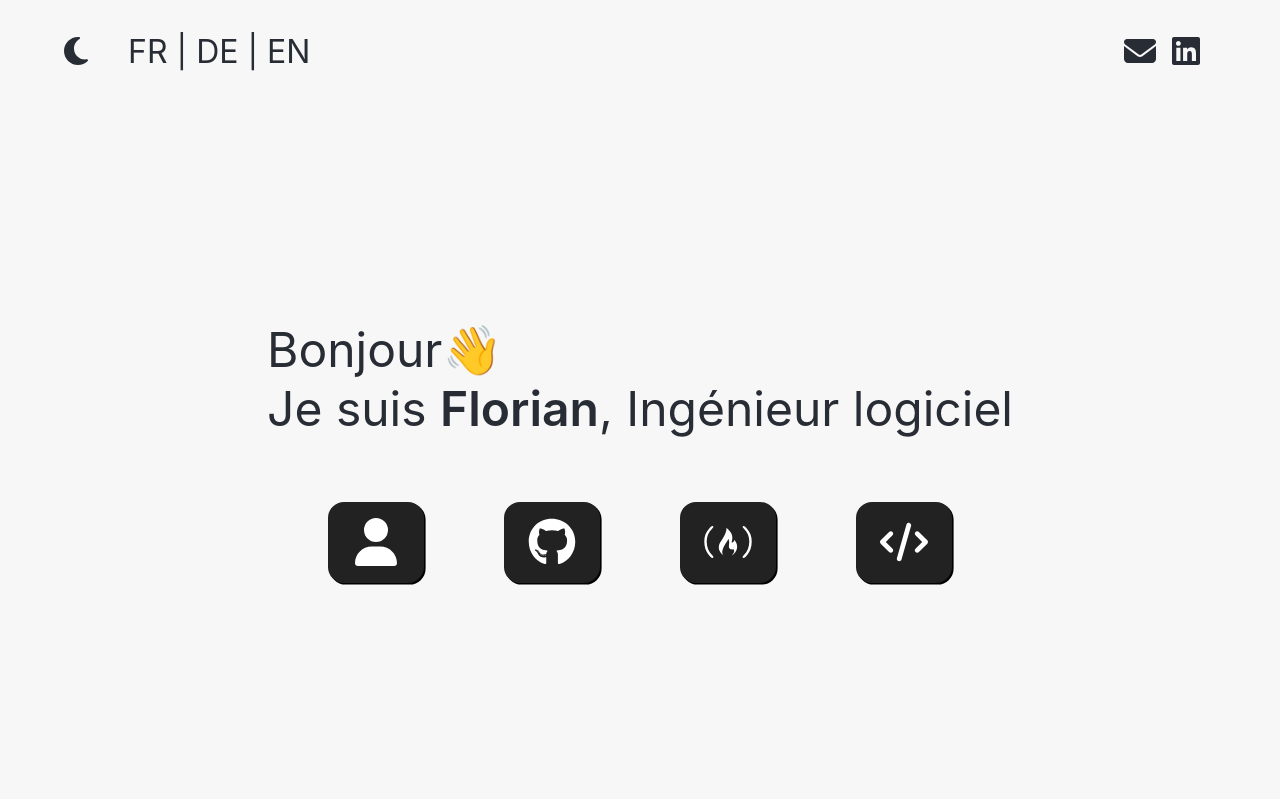
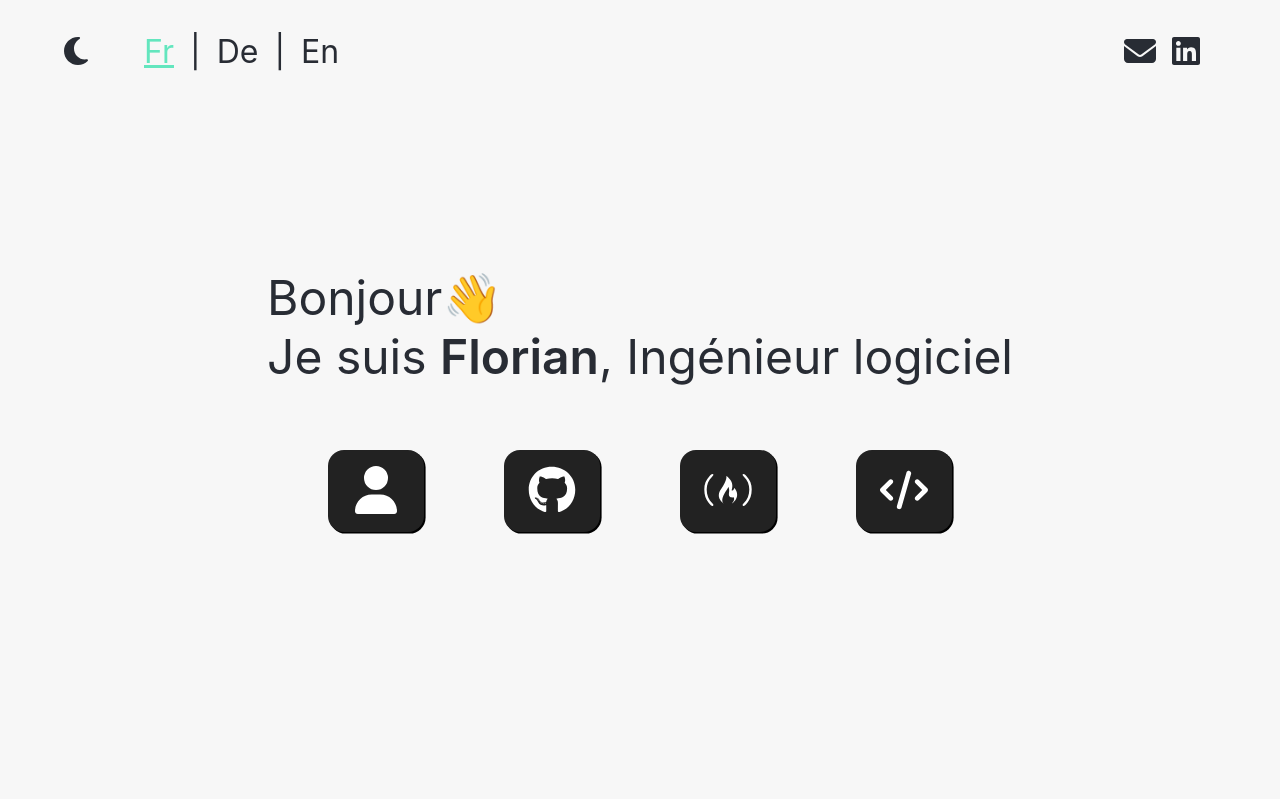
Before and after one commit to Lauiss/portfolio, a React (Create React App) app: page / in a window 1280 px wide. Shown: the top 799 px of the page. Built offline with nearby package versions, Linux system fonts and the light colour scheme; the HTML template or start-up script is replaced by a standard one.

Commit message:
added small features

```diff
--- a/src/App.css
+++ b/src/App.css
@@ -38,6 +38,11 @@ p {
   flex-direction: column;
   align-items: center;
   justify-content: center;
+  position: fixed;
+  top: 0;
+  left: 0;
+  right: 0;
+  z-index: 999; /* Pour s'assurer que le header reste au-dessus des autres éléments */
 }
 
 .welcome-page{
@@ -48,13 +53,16 @@ p {
   font-size: 3rem;
   margin: 0;
   padding: 0;
+  font-size: 10rem;
+  align-items: center;
+  height: 100vh;
 }
 
-span {
+p span {
   font-weight: 600;
 }
 
-span:hover{
+p span:hover{
   color: var(--accentuation_color);
   transition: 0.5s ease-in-out;
 }
@@ -78,6 +86,11 @@ span:hover{
   animation: handWave 1s ease infinite;
 }
 
+.presentation-section {
+  height: 100vh;
+  overflow-y: auto;
+}
+
 @keyframes handWave {
   0% { transform: rotate(-20deg); }
   50% { transform: rotate(0deg); }
@@ -89,11 +102,6 @@ span:hover{
     font-size: 0.5rem;
   }
 
-  .welcome-page {
-    font-size: 10rem;
-    align-items: center;
-  }
-
   .App-header {
     font-size: 0.5rem;
   }
--- a/src/App.js
+++ b/src/App.js
@@ -4,12 +4,10 @@ import CustomHeader from './header/custom_header';
 import { faUser, faCode, faSun, faMoon } from '@fortawesome/free-solid-svg-icons'
 import { faGithub, faFreeCodeCamp } from '@fortawesome/free-brands-svg-icons';
 import Presentation from './presentation/presentation';
-import React, {useState} from 'react';
+import React, {useState, useEffect} from 'react';
 import i18n from 'i18next';
 import { useTranslation, initReactI18next } from 'react-i18next';
 
-
-//
 i18n
   .use(initReactI18next)
   .init({
@@ -35,16 +33,37 @@ function App() {
 
   const { t: translate } = useTranslation();
 
+  const changeLanguage = (lng) => {
+    i18n.changeLanguage(lng);
+  };
+
   const [darkMode, setDarkMode] = useState(false);
+
+  useEffect(() => {
+    // Modifier le titre de la page
+    document.title = "Florian AMANN";
+
+    // Modifier l'icône du navigateur
+    const favicon = document.querySelector("link[rel~='icon']");
+    favicon.href = "/src/assets/page-icon.png"; // Spécifiez le chemin de votre favicon
+  }, []);
+
 
   const toggleDarkMode = () => {
       setDarkMode(prevDarkMode => !prevDarkMode);
   }
 
+  const scrollTo = (id) => () => {
+    const element = document.getElementById(id);
+    if (element) {
+      element.scrollIntoView({ behavior: 'smooth' });
+    }
+  };
+
   return (
     <div className={(darkMode ? 'dark-theme' : 'light-theme') + " App"}>
       <div className="App-header">
-        <CustomHeader condition={darkMode} onToggle={toggleDarkMode} lightIcon={faSun} darkIcon={faMoon} />
+        <CustomHeader condition={darkMode} onToggle={toggleDarkMode} lightIcon={faSun} darkIcon={faMoon} tradFunc={changeLanguage} />
       </div>
       <div className="welcome-page">
         <div>
@@ -52,14 +71,14 @@ function App() {
           <p>{ translate('I_AM') } <span>Florian</span>, { translate('SOFTWARE_ENGINEER') }</p>
         </div>
         <div className="btns-containers">
-        <CustomButton icon={faUser} className="btn-margin" />
+        <CustomButton onclickfunction={() => scrollTo('presentation')} icon={faUser} className="btn-margin" />
         <CustomButton icon={faGithub} className="btn-margin" />
         <CustomButton icon={faFreeCodeCamp} className="btn-margin" />
         <CustomButton icon={faCode} className="btn-margin" />
         </div>
       </div>
-      <div>
-        {/* <Presentation /> */}
+      <div id="presentation" className="presentation-section">
+        <Presentation />
       </div>
     </div>
   );
--- a/src/Header/custom_header.css
+++ b/src/Header/custom_header.css
@@ -5,6 +5,21 @@
     align-items: center;
     flex-direction: row;
     font-size: 2rem;
+  }
+
+  .lang-span {
+    cursor: pointer;
+  }
+
+  .active, .lang-span:hover {
+    text-decoration: underline;
+    color: var(--accentuation_color);
+    text-decoration-color: var(--accentuation_color) ;
+    transition: 0.3s ease;
+  }
+
+  .toggleTitleContainer label span {
+    margin: 0 1rem 0 1rem;
   }
 
   .iconContainer {
--- a/src/Header/custom_header.js
+++ b/src/Header/custom_header.js
@@ -4,16 +4,26 @@ import { FontAwesomeIcon } from '@fortawesome/react-fontawesome'
 import { faLinkedin } from '@fortawesome/free-brands-svg-icons'
 import { faEnvelope } from '@fortawesome/free-solid-svg-icons'
 import Toggle from '../components/toggle/toggle';
+import i18n from 'i18next';
 
-function CustomHeader({ condition, onToggle, lightIcon, darkIcon }){
+function CustomHeader({ condition, onToggle, lightIcon, darkIcon, tradFunc }){
+    const activeLanguage = i18n.language;
 
     return(
         <div className="headerContainer">
             <div className="toggleTitleContainer">
-                {/* <FontAwesomeIcon icon={faMoon} className="toggle-icon" /> */}
                 <Toggle className="toggle-icon" condition={condition} onToggle={onToggle} lightIcon={lightIcon} darkIcon={darkIcon} />
-                {/* <label>Florian AMANN</label> */}
-                <label>FR | DE | EN</label>
+                <label>
+                    <span className={`lang-span ${activeLanguage === 'fr' ? 'active' : ''}`} onClick={() => tradFunc('fr')}>
+                        Fr
+                    </span>|
+                    <span className={`lang-span ${activeLanguage === 'de' ? 'active' : ''}`} onClick={() => tradFunc('de')}>
+                        De
+                    </span>|
+                    <span className={`lang-span ${activeLanguage === 'en' ? 'active' : ''}`} onClick={() => tradFunc('en')}>
+                        En
+                    </span>
+                </label>
             </div>
 
             <ul className="iconContainer">
--- a/src/components/button/custom_button.js
+++ b/src/components/button/custom_button.js
@@ -2,10 +2,10 @@ import './custom_button.css';
 import { FontAwesomeIcon } from '@fortawesome/react-fontawesome'
 
 
-function CustomButton({ icon }){
+function CustomButton({ icon, onclickfunction }){
     return(
         <div className="btn-container">
-            <button role=""><FontAwesomeIcon icon={icon} className="icon"/></button>
+            <button role="" onClick={onclickfunction}><FontAwesomeIcon icon={icon} className="icon"/></button>
         </div>
     )
 }
```
Also changed, not shown: src/assets/page-icon.png (added).
